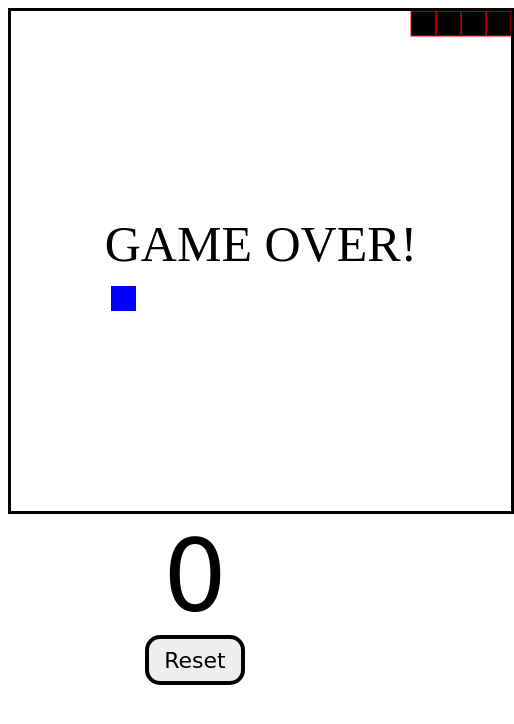
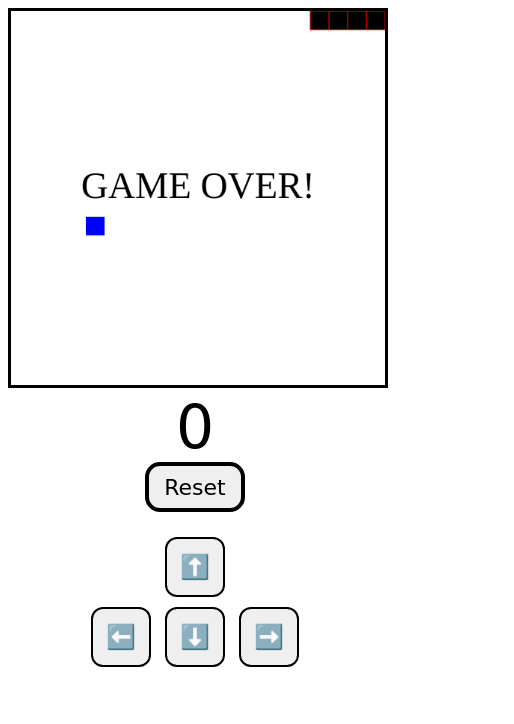
Before and after one commit to Kynchan123/snake-game, a plain HTML site: page index.html in a window 390 px wide. Shown: the whole page, 514 px wide, since content can reach past the window. Drawn offline with Linux system fonts and the light colour scheme.

Commit message:
updated phone compatibility

```diff
--- a/index.html
+++ b/index.html
@@ -13,6 +13,13 @@
         <button id="resetBtn">Reset</button>
     </div>
 
+    <div id="controls">
+        <button class="control-btn" id="upBtn">⬆️</button><br>
+        <button class="control-btn" id="leftBtn">⬅️</button>
+        <button class="control-btn" id="downBtn">⬇️</button>
+    <button class="control-btn" id="rightBtn">➡️</button>
+    </div>
+
     <script src="index.js"></script>
 </body>
 </html>
--- a/index.js
+++ b/index.js
@@ -159,3 +159,31 @@ function resetGame(){
 ];
     gameStart();
 };
+
+let touchStartX = 0;
+let touchStartY = 0;
+
+gameBoard.addEventListener("touchstart", e => {
+    touchStartX = e.changedTouches[0].screenX;
+    touchStartY = e.changedTouches[0].screenY;
+});
+
+gameBoard.addEventListener("touchend", e => {
+    let touchEndX = e.changedTouches[0].screenX;
+    let touchEndY = e.changedTouches[0].screenY;
+
+    let dx = touchEndX - touchStartX;
+    let dy = touchEndY - touchStartY;
+
+    if (Math.abs(dx) > Math.abs(dy)) {
+        if (dx > 0) changeDirection({ keyCode: 39 }); // right
+        else changeDirection({ keyCode: 37 });        // left
+    } else {
+        if (dy > 0) changeDirection({ keyCode: 40 }); // down
+        else changeDirection({ keyCode: 38 });        // up
+    }
+});
+document.getElementById("upBtn").addEventListener("click", () => changeDirection({ keyCode: 38 }));
+document.getElementById("downBtn").addEventListener("click", () => changeDirection({ keyCode: 40 }));
+document.getElementById("leftBtn").addEventListener("click", () => changeDirection({ keyCode: 37 }));
+document.getElementById("rightBtn").addEventListener("click", () => changeDirection({ keyCode: 39 }));
--- a/style.css
+++ b/style.css
@@ -17,3 +17,37 @@
     border-radius: 15px;
     cursor: pointer;
 }
+
+#controls {
+  margin-top: 20px;
+  display: none; /* hidden by default */
+  text-align: center;
+}
+
+.control-btn {
+    display: hidden;
+  font-size: 24px;
+  width: 60px;
+  height: 60px;
+  margin: 5px;
+  border-radius: 12px;
+  border: 2px solid black;
+  cursor: pointer;
+}
+
+/* Show only on small screens (phones/tablets) */
+@media (max-width: 600px) {
+  #gameBoard {
+    width: 100%;     /* scale canvas */
+    height: auto;
+    max-width: 600px;
+  }
+
+  #scoreText {
+    font-size: 60px; /* smaller text on mobile */
+  }
+
+  #controls {
+    display: block;  /* show mobile controls */
+  }
+}
```
